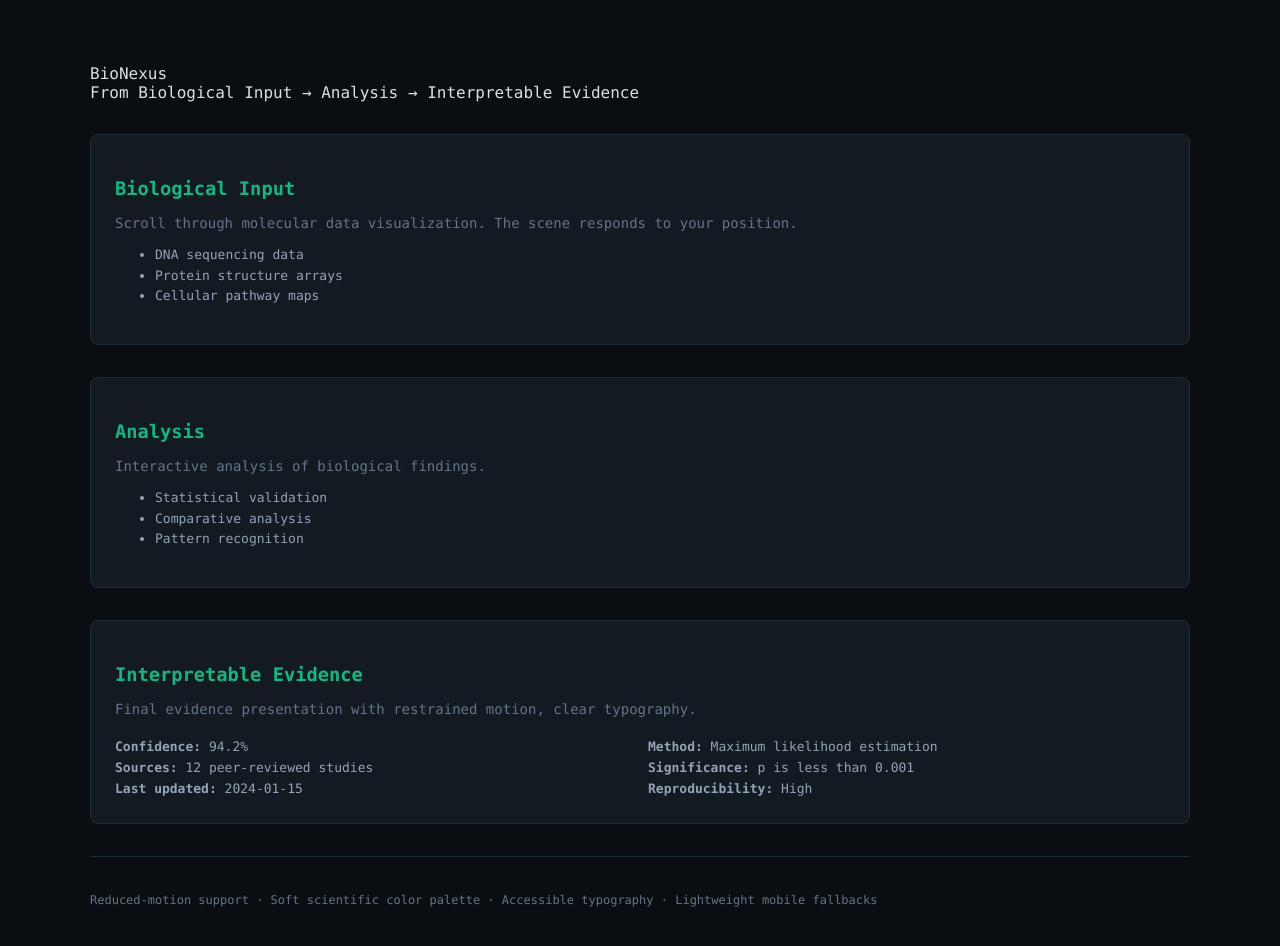
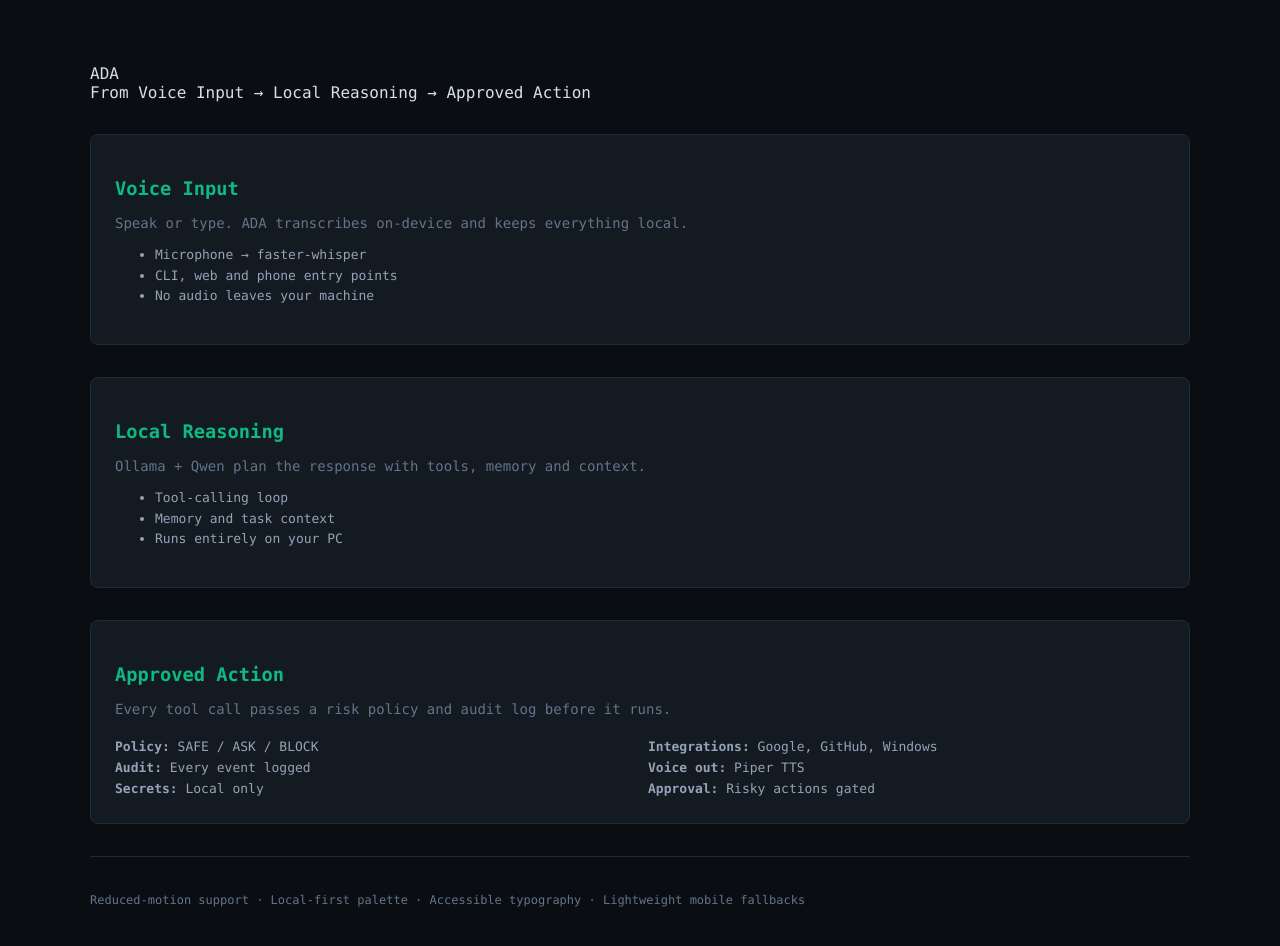
Before and after one commit to Samadsaifi14/ada-jarvis, a Next.js app in the folder web/: page /option-3 in a window 1280 px wide. Shown: the part 800-1746 px from the top of the page. Built offline with nearby package versions, Linux system fonts and the light colour scheme.

Commit message:
Rebrand 3D views to ADA local assistant (remove BioNexus content)

```diff
--- a/web/app/option-3/page.tsx
+++ b/web/app/option-3/page.tsx
@@ -6,40 +6,17 @@ import SplineScene from '@/components/SplineScene';
 import TextReveal from '@/components/TextReveal';
 import WebGLCursor from '@/components/WebGLCursor';
 
-const Option3ScientificStorytelling = () => {
+const Option3Storyflow = () => {
   useEffect(() => {
-    // Story progression with scrollTrigger-like effect using scroll position
-    const storySection = document.querySelector('.story-section');
-    if (storySection) {
-      const onScroll = () => {
-        const scrollY = window.scrollY;
-        const trigger = scrollY > 100;
-        if (trigger) {
-          gsap.fromTo(
-            '.bio-input, .analysis-section, .evidence-section',
-            { y: 20, opacity: 0 },
-            {
-              y: 0,
-              opacity: 1,
-              duration: 1,
-              ease: 'power2.out',
-            }
-          );
-          window.removeEventListener('scroll', onScroll);
-        }
-      };
-      window.addEventListener('scroll', onScroll);
-    }
-
-    // Panel fade-in on load
-    const panels = document.querySelectorAll('.input-card, .results-card');
+    // Panels fade-in on load
+    const panels = document.querySelectorAll('.story-panel');
     panels.forEach((panel, index) => {
       gsap.fromTo(
         panel,
-        { opacity: 0, x: index % 2 === 0 ? -30 : 30 },
+        { opacity: 0, y: 24 },
         {
           opacity: 1,
-          x: 0,
+          y: 0,
           duration: 0.8,
           ease: 'power2.out',
           delay: 0.1 * index,
@@ -56,58 +33,58 @@ const Option3ScientificStorytelling = () => {
         <SplineScene />
 
         <div style={{ margin: '32px 0' }}>
-          <TextReveal text="BioNexus" className="text-reveal" />
-          <TextReveal text="From Biological Input → Analysis → Interpretable Evidence" className="text-reveal" />
+          <TextReveal text="ADA" className="text-reveal" />
+          <TextReveal text="From Voice Input → Local Reasoning → Approved Action" className="text-reveal" />
         </div>
 
         <div style={{ display: 'grid', gap: 32, margin: '32px 0' }}>
-          <div style={{ background: '#131a21', border: '1px solid #1f2b36', borderRadius: 8, padding: 24 }}>
-            <h3 style={{ color: '#10b981', marginBottom: 16 }}>Biological Input</h3>
+          <div className="story-panel" style={{ background: '#131a21', border: '1px solid #1f2b36', borderRadius: 8, padding: 24 }}>
+            <h3 style={{ color: '#10b981', marginBottom: 16 }}>Voice Input</h3>
             <p style={{ color: '#64748b', fontSize: 14 }}>
-              Scroll through molecular data visualization. The scene responds to your position.
+              Speak or type. ADA transcribes on-device and keeps everything local.
             </p>
             <ul style={{ color: '#94a3b8', fontSize: 13, lineHeight: 1.6 }}>
-              <li>DNA sequencing data</li>
-              <li>Protein structure arrays</li>
-              <li>Cellular pathway maps</li>
+              <li>Microphone → faster-whisper</li>
+              <li>CLI, web and phone entry points</li>
+              <li>No audio leaves your machine</li>
             </ul>
           </div>
 
-          <div style={{ background: '#131a21', border: '1px solid #1f2b36', borderRadius: 8, padding: 24 }}>
-            <h3 style={{ color: '#10b981', marginBottom: 16 }}>Analysis</h3>
+          <div className="story-panel" style={{ background: '#131a21', border: '1px solid #1f2b36', borderRadius: 8, padding: 24 }}>
+            <h3 style={{ color: '#10b981', marginBottom: 16 }}>Local Reasoning</h3>
             <p style={{ color: '#64748b', fontSize: 14 }}>
-              Interactive analysis of biological findings.
+              Ollama + Qwen plan the response with tools, memory and context.
             </p>
             <ul style={{ color: '#94a3b8', fontSize: 13, lineHeight: 1.6 }}>
-              <li>Statistical validation</li>
-              <li>Comparative analysis</li>
-              <li>Pattern recognition</li>
+              <li>Tool-calling loop</li>
+              <li>Memory and task context</li>
+              <li>Runs entirely on your PC</li>
             </ul>
           </div>
         </div>
 
-        <div style={{ background: '#131a21', border: '1px solid #1f2b36', borderRadius: 8, padding: 24, margin: '32px 0' }}>
-          <h3 style={{ color: '#10b981', marginBottom: 16 }}>Interpretable Evidence</h3>
+        <div className="story-panel" style={{ background: '#131a21', border: '1px solid #1f2b36', borderRadius: 8, padding: 24, margin: '32px 0' }}>
+          <h3 style={{ color: '#10b981', marginBottom: 16 }}>Approved Action</h3>
           <p style={{ color: '#64748b', fontSize: 14 }}>
-            Final evidence presentation with restrained motion, clear typography.
+            Every tool call passes a risk policy and audit log before it runs.
           </p>
           <div style={{ marginTop: 20, display: 'grid', gridTemplateColumns: '1fr 1fr', gap: 16 }}>
             <div style={{ color: '#94a3b8', fontSize: 13, lineHeight: 1.6 }}>
-              <strong>Confidence:</strong> 94.2%<br />
-              <strong>Sources:</strong> 12 peer-reviewed studies<br />
-              <strong>Last updated:</strong> 2024-01-15
+              <strong>Policy:</strong> SAFE / ASK / BLOCK<br />
+              <strong>Audit:</strong> Every event logged<br />
+              <strong>Secrets:</strong> Local only
             </div>
             <div style={{ color: '#94a3b8', fontSize: 13, lineHeight: 1.6 }}>
-              <strong>Method:</strong> Maximum likelihood estimation<br />
-              <strong>Significance:</strong> p is less than 0.001<br />
-              <strong>Reproducibility:</strong> High
+              <strong>Integrations:</strong> Google, GitHub, Windows<br />
+              <strong>Voice out:</strong> Piper TTS<br />
+              <strong>Approval:</strong> Risky actions gated
             </div>
           </div>
         </div>
 
         <div style={{ borderTop: '1px solid #1f2b36', padding: '24px 0', margin: '32px 0' }}>
           <p style={{ color: '#64748b', fontSize: 12 }}>
-            Reduced-motion support · Soft scientific color palette · Accessible typography · Lightweight mobile fallbacks
+            Reduced-motion support · Local-first palette · Accessible typography · Lightweight mobile fallbacks
           </p>
         </div>
       </div>
@@ -115,4 +92,4 @@ const Option3ScientificStorytelling = () => {
   );
 };
 
-export default Option3ScientificStorytelling;
+export default Option3Storyflow;
--- a/web/components/SplineScene.tsx
+++ b/web/components/SplineScene.tsx
@@ -40,8 +40,8 @@ const SplineScene: React.FC = () => {
       }}
     >
       <p style={{ color: '#64748b', fontSize: 14, textAlign: 'center' }}>
-        Spline molecular scene{' '}
-        <span style={{ color: '#10b981' }}>🌀</span>
+        ADA control plane{' '}
+        <span style={{ color: '#10b981' }}>◆</span>
       </p>
     </div>
   );
```
Also changed, not shown: web/app/option-1/page.tsx (+5 -5 lines), web/app/option-2/page.tsx (+8 -24 lines).
